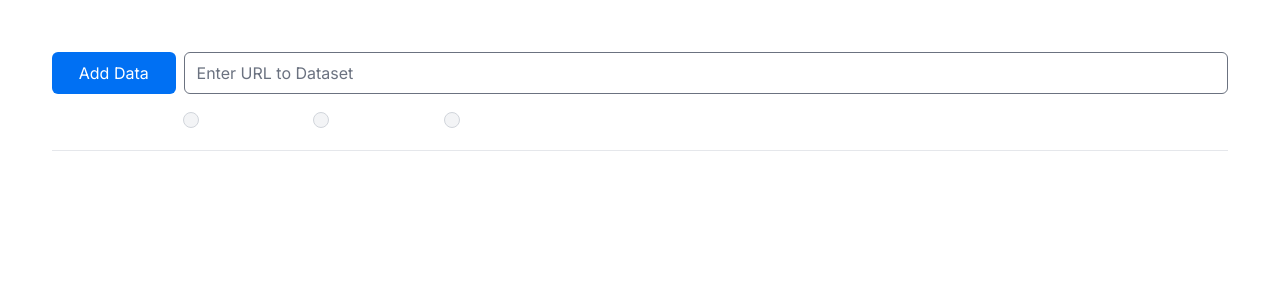
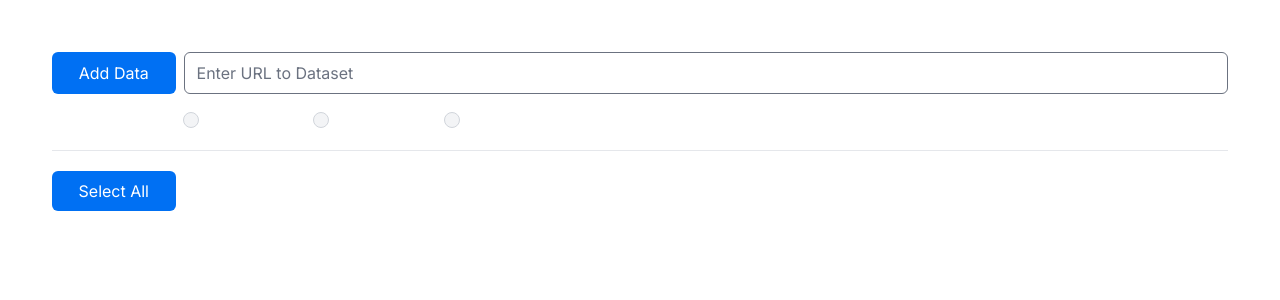
Before and after one commit to eebbesen/nephridium-ts, a Next.js app: page / in a window 1280 px wide. Shown: the top 300 px of the page. Built offline with nearby package versions, Linux system fonts and the light colour scheme.

Commit message:
selectable columns

```diff
--- a/src/app/ui/dataHeaderRow.tsx
+++ b/src/app/ui/dataHeaderRow.tsx
@@ -1,32 +1,39 @@
 const transformer = require('../lib/util/transformer')
 
-let selected: string[] = []
-
-// todo: refactor to share state up the tree ina React way
-// todo: investigate using tailwind instead of direct styles
-function handleClick (target: string, e: any ): void {
-  const i: number = selected.indexOf(target)
-  if (i < 0) {
-    selected = [...selected, target]
-    e.target.style.color = 'white'
-    e.target.style.background = 'black'
-  } else {
-    selected = (selected.toSpliced(i, 1))
-    e.target.style.color = 'black'
-    e.target.style.background = 'rgb(147 197 253)'
-  }
-  console.log('selected: ', selected)
-}
-
-export default function DataHeaderRow({ columns }: any) {
+export default function DataHeaderRow({ columns, selected, setSelected }: any) {
   if (columns.length === 0) {
     return
+  }
+
+  // todo: refactor to share state up the tree ina React way
+  // todo: investigate using tailwind instead of direct styles
+  const handleClick = (target: string, e: any): void => {
+    const i: number = selected.indexOf(target)
+    if (i < 0) {
+      setSelected([...selected, target])
+      e.target.classList.replace('text-black', 'text-white')
+      e.target.classList.replace('bg-blue-300', 'bg-black')
+    } else {
+      setSelected(selected.toSpliced(i, 1))
+      e.target.classList.replace('text-white', 'text-black')
+      e.target.classList.replace('bg-black', 'bg-blue-300')
+    }
   }
 
   return (
     <tr key={1}>
       {columns.map((c: string) => (
-        <th className="pe-1 ps-1" onClick={(e) => {handleClick(c, e)}} key={c}>
+        <th
+          className={`pe-1 ps-1 ${
+            selected.indexOf(c) < 0
+              ? 'bg-blue-300 text-black'
+              : 'bg-black text-white'
+          }`}
+          onClick={(e) => {
+            handleClick(c, e)
+          }}
+          key={c}
+        >
           {transformer.transform(c)}
         </th>
       ))}
--- a/src/app/ui/dataTable.tsx
+++ b/src/app/ui/dataTable.tsx
@@ -2,10 +2,33 @@ import { useState } from 'react'
 import DataHeaderRow from './dataHeaderRow'
 import { DataRowMemo } from './dataRow'
 
-export default function DataTable({data, columns}: any) {
+export default function DataTable({ data, columns }: any) {
   const [selected, setSelected] = useState([])
 
+  // todo: consider a ref here
+  const toggleAll = () => {
+    if (selected.length === 0) {
+      setSelected(columns.slice())
+    } else {
+      setSelected([])
+    }
+  }
+
   return (
+    <>
+      <div
+        id="toggle-all-div"
+        className="grid gap-2 sm:grid-cols-2 md:grid-cols-9"
+      >
+        <button
+          id="toggle-all"
+          name="toggle-all"
+          className="col-start-1 col-end-2 rounded-md bg-blue-500 px-4 py-2 text-white transition-colors hover:bg-blue-400"
+          onClick={toggleAll}
+        >
+          {selected.length > 0 ? 'Deselect All' : 'Select All'}
+        </button>
+      </div>
       <div
         id="data-table"
         className="relative w-full overflow-x-auto sm:rounded-sm"
@@ -15,7 +38,8 @@ export default function DataTable({data, columns}: any) {
             <DataHeaderRow
               columns={columns}
               selected={selected}
-            setSelected={setSelected} />
+              setSelected={setSelected}
+            />
           </thead>
           <tbody className="align-text-top text-xs">
             {data.map((r: any, i: number) => (
@@ -29,5 +53,6 @@ export default function DataTable({data, columns}: any) {
           </tbody>
         </table>
       </div>
+    </>
   )
 }
```
Lines whose indentation alone changed are shown as unchanged.
